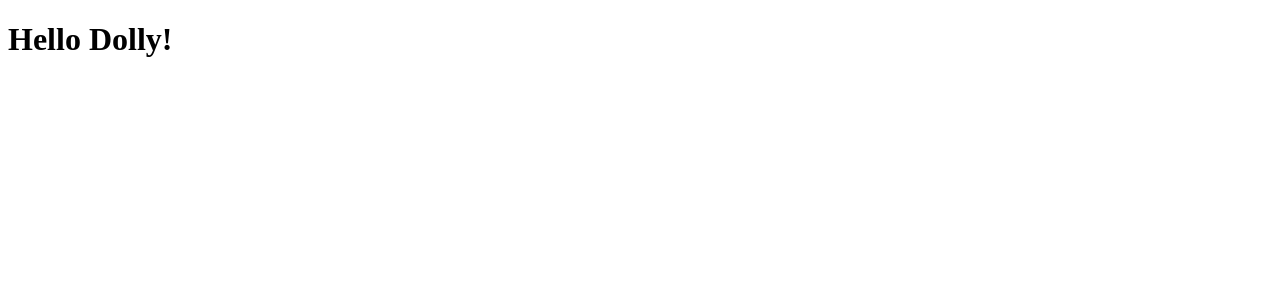
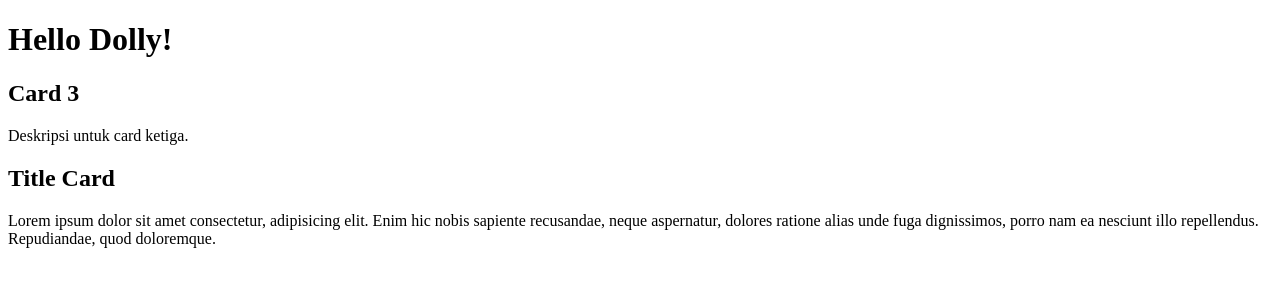
Before and after one commit to FajarAntiHero/JS_WEBUNPAS, a plain HTML site: page JS - TIPE DATA/STRING/index.html in a window 1280 px wide. Drawn offline with Linux system fonts and the light colour scheme.

Commit message:
HTML TEMPLATE IN JAVASCRIPT

```diff
--- a/JS - TIPE DATA/STRING/index.html
+++ b/JS - TIPE DATA/STRING/index.html
@@ -7,6 +7,10 @@
 </head>
 <body>
     <h1 id="header"></h1>
+    <div id="card-container">
+        <h2>Title Card</h2>
+        <p>Lorem ipsum dolor sit amet consectetur, adipisicing elit. Enim hic nobis sapiente recusandae, neque aspernatur, dolores ratione alias unde fuga dignissimos, porro nam ea nesciunt illo repellendus. Repudiandae, quod doloremque.</p>
+    </div>
     <script src="main.js"></script>
 </body>
 </html>
--- a/JS - TIPE DATA/STRING/main.js
+++ b/JS - TIPE DATA/STRING/main.js
@@ -150,6 +150,29 @@ console.log(text.endsWith("World!")); // Output: true
 document.getElementById("header").innerHTML =
 "Hello Dolly!";
 
+/*
+Template string adalah fitur di JavaScript yang diperkenalkan dalam ES6, yang memungkinkan kita membuat string yang lebih kompleks dengan sintaks yang lebih ringkas. Dalam konteks HTML, template string sangat berguna untuk:
+    Menyusun elemen HTML dengan dinamis.
+    Menggabungkan variabel dan ekspresi langsung ke dalam string.
+    Mempermudah penulisan string multi-baris.
+*/
+function createCard(title, description) {
+    const cardHTML = `
+      <div class="card">
+        <h2 class="card-title">${title}</h2>
+        <p class="card-description">${description}</p>
+      </div>
+    `;
+
+    // Menyisipkan HTML di akhir kontainer
+    const container = document.getElementById("card-container");
+    container.insertAdjacentHTML("beforebegin", cardHTML); // Opsi: 'beforeend' (Bagian sebelum akhir dalam Element/id "card-container"), 'afterbegin'(Bagian sesudah Awal dalam Element/id "card-container"), 'beforebegin'(Sebelum awal Element/id "card-container" & berada dalam luar container), 'afterend'(Sesudah akhir Element/id "card-container" & berada diluar container)
+}
+
+  // Menambah beberapa card menggunakan fungsi yang sama
+createCard("Card 3", "Deskripsi untuk card ketiga.");
+// insertAdjacentHTML() untuk menyisipkan HTML pada posisi tertentu di dalam elemen. Ini bisa bermanfaat jika kita ingin menambahkan elemen di bagian awal, akhir, atau sebelum atau sesudah elemen tertentu.
+
 // Menggabungkan String
 greeting = "Hello";
 nama = "Fajar";
```
